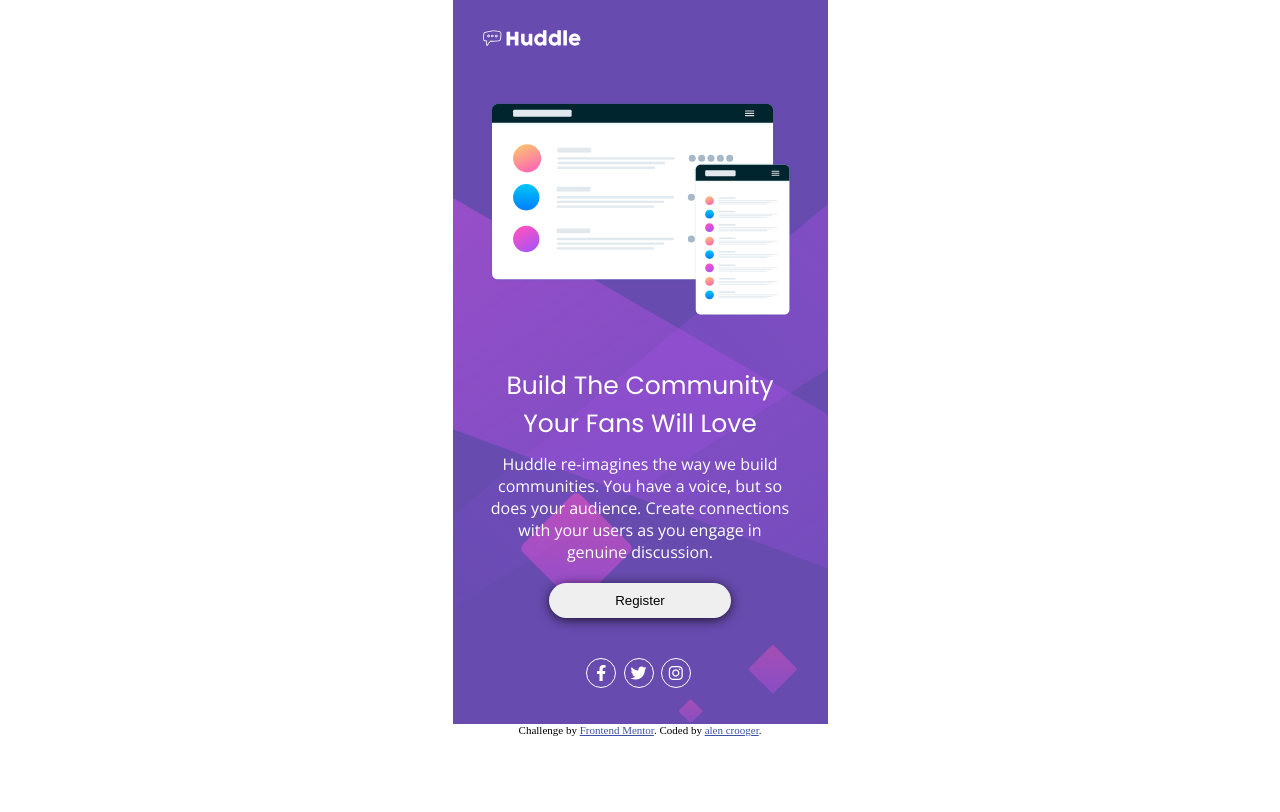
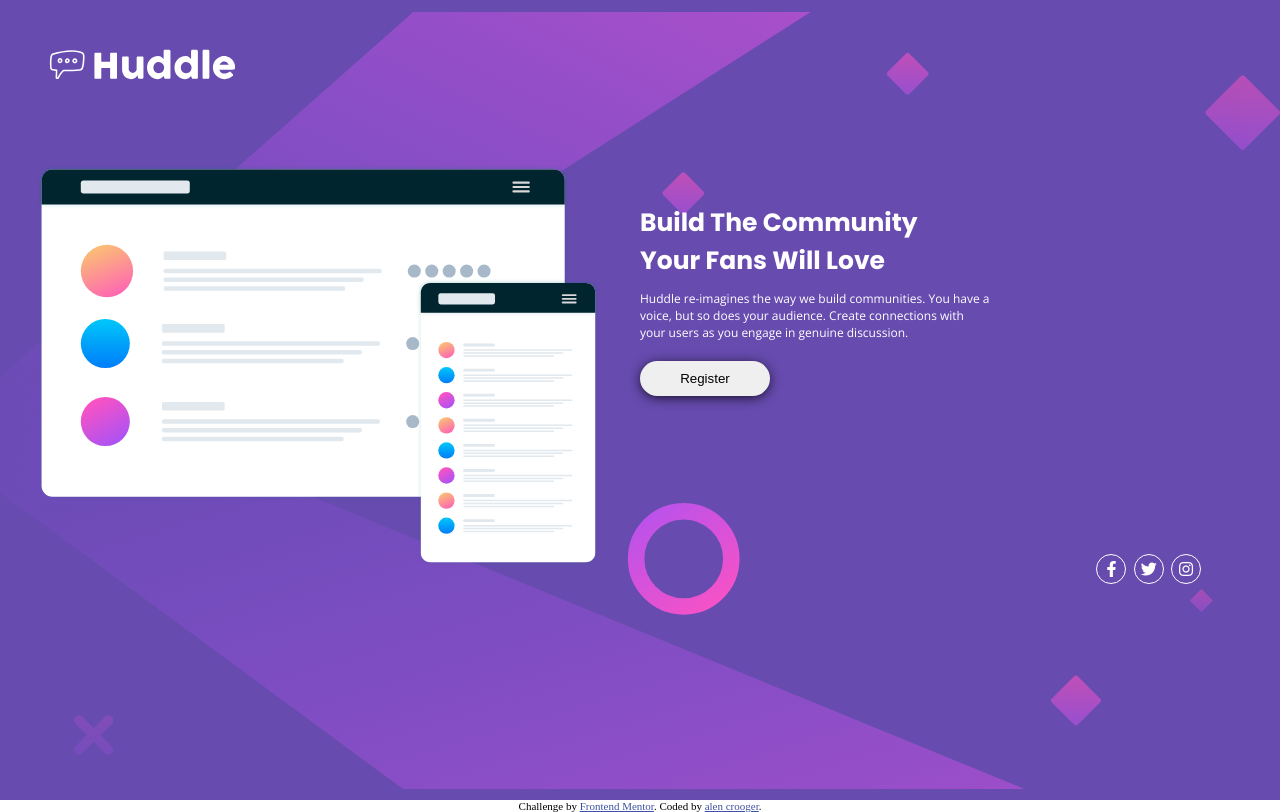
Before and after one commit to hira245/huddle-landing-page, a plain HTML site: page index.html in a window 1280 px wide. Drawn offline with nearby package versions, Linux system fonts and the light colour scheme.

Commit message:
desktop version complete

```diff
--- a/index.html
+++ b/index.html
@@ -19,11 +19,16 @@
       <img src="./images/logo.svg" alt="logo">
     </div>
     <div class="content">
+      <div class="image">
         <img src="./images/illustration-mockups.svg" alt="mockups">
+      </div>
+      <div class="main">
+        <div class="head">
           <h1>Build The Community Your Fans Will Love</h1>
           <p>      Huddle re-imagines the way we build communities. You have a voice, but so does your audience.
             Create connections with your users as you engage in genuine discussion. </p>
           <button>Register</button>
+        </div>
         <div class="social">
           <ul>
             <li><i class="fab fa-facebook-f"></i></li>
@@ -31,9 +36,7 @@
             <li><i class="fab fa-instagram"></i></li>
           </ul>
         </div>
-
-
-
+      </div>
     </div>
   </div>
 
--- a/sass/style.scss
+++ b/sass/style.scss
@@ -12,14 +12,16 @@
 }
 
 .wrapper{
-    background: hsl(257, 40%, 49%) url(../images/bg-mobile.svg) 0/ cover;
+    background: hsl(257, 40%, 49%) url(../images/bg-mobile.svg);
+    background-size: contain;
+    background-repeat: no-repeat;
     max-width: 375px;
     margin: 0 auto;
 }
 
 .logo{
     padding: 25px 0 0 25px;
-    margin-bottom: 10px;
+    margin-bottom: 35px;
     img{
         width: 105px;
     }
@@ -40,8 +42,9 @@
     }
 
     h1{
+        font-family: "poppins" , serif;
         font-size: 25px;
-        font-weight: 400;
+        font-weight: 700;
         margin-bottom: 10px;
     }
 
@@ -77,3 +80,55 @@
         }
     }
 }
+
+@media only screen and (min-width: 578px) {
+    .wrapper{
+        background: hsl(257, 40%, 49%) url(../images/bg-desktop.svg) 0/ contain no-repeat;
+        max-width: 1440px;
+        height: 100vh;
+    }
+    .logo{
+        padding: 40px 0 0 40px;
+        img{
+            width: 200px;
+        }
+    }
+    .content{
+        flex-direction: row;
+        align-items: stretch;
+        padding: 36px;
+        text-align: center;
+        .image{
+            width: 100%;
+        }
+        h1{
+            max-width: 300px;
+        }
+        p{
+            font-size: 12px;
+            max-width: 352px;
+        }
+        button{
+            width: 130px;
+        }
+    }
+    .main{
+        display: flex;
+        flex-direction: column;
+        justify-content: space-between;
+        margin: 40px 40px 0px 40px;
+        width: 100%;
+    }
+    .social{
+        display: flex;
+        flex-direction: row;
+        justify-content: flex-end;
+        margin-bottom: 40px;
+    }
+    .head{
+        display: flex;
+        flex-direction: column;
+        align-items: flex-start;
+        text-align: left;
+    }
+}
```
Also changed, not shown: css/style.css. Lines whose indentation alone changed are shown as unchanged.
